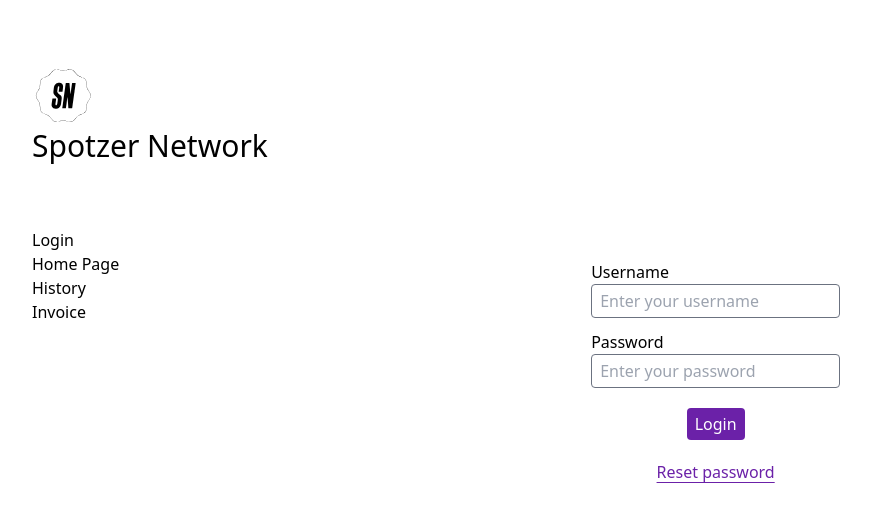
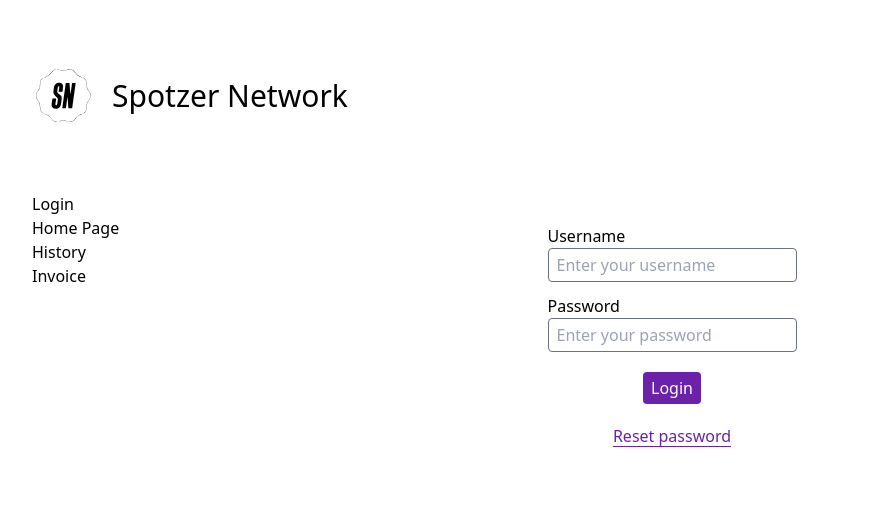
Before and after one commit to daniel-ghazi/spotzer-network, a React (Vite) app: page /spotzer-network/login in a window 1280 px wide. Shown: the top 522 px of the page, without its empty margins (32-903 px from the left). Built offline with nearby package versions, Linux system fonts and the light colour scheme.

Commit message:
refactor: navigation routes

```diff
--- a/src/components/layout/Header.tsx
+++ b/src/components/layout/Header.tsx
@@ -1,11 +1,15 @@
-import routePaths from "../../routing/routePaths";
+import ROUTE_PATHS from "../../routing/routePaths";
 import logo from "/src/assets/logo.svg";
 import { Link } from "react-router-dom";
 
 const Header = () => {
   return (
-    <header className="flex items-center p-4">
-      <Link to={routePaths.HOME} aria-label="Go to home page">
+    <header>
+      <Link
+        to={ROUTE_PATHS.HOME}
+        aria-label="Go to home page"
+        className="flex items-center p-4"
+      >
         <img src={logo} className="w-16 h-16 mr-4" alt="Spotzer Network Logo" />
         <h1 className="text-3xl">Spotzer Network</h1>
       </Link>
--- a/src/components/layout/Sidebar.tsx
+++ b/src/components/layout/Sidebar.tsx
@@ -1,28 +1,28 @@
-import routePaths from "../../routing/routePaths";
+import ROUTE_PATHS from "../../routing/routePaths";
 import Link from "../common/Link";
 
 const Sidebar = () => {
   return (
-    <aside aria-label="Main navigation" className="w-64 p-4">
+    <aside aria-label="Main navigation" className="min-w-32 p-4">
       <nav>
         <ul>
           <li>
-            <Link to={routePaths.LOGIN} ariaLabel="Navigate to login page">
+            <Link to={ROUTE_PATHS.LOGIN} ariaLabel="Navigate to login page">
               Login
             </Link>
           </li>
           <li>
-            <Link to={routePaths.HOME} ariaLabel="Navigate to home page">
+            <Link to={ROUTE_PATHS.HOME} ariaLabel="Navigate to home page">
               Home Page
             </Link>
           </li>
           <li>
-            <Link to={routePaths.HISTORY} ariaLabel="Navigate to history page">
+            <Link to={ROUTE_PATHS.HISTORY} ariaLabel="Navigate to history page">
               History
             </Link>
           </li>
           <li>
-            <Link to={routePaths.INVOICE} ariaLabel="Navigate to invoice page">
+            <Link to={ROUTE_PATHS.INVOICE} ariaLabel="Navigate to invoice page">
               Invoice
             </Link>
           </li>
--- a/src/routing/AppRoutes.tsx
+++ b/src/routing/AppRoutes.tsx
@@ -5,14 +5,15 @@ import HistoryPage from "../pages/HistoryPage";
 import HomePage from "../pages/HomePage";
 import InvoicePage from "../pages/InvoicePage";
 import LoginPage from "../pages/LoginPage";
+import ROUTE_PATHS from "./routePaths";
 
 const AppRoutes = () => (
   <Routes>
     <Route path="/" element={<App />}>
-      <Route path="/" element={<HomePage />} />
-      <Route path="login" element={<LoginPage />} />
-      <Route path="history" element={<HistoryPage />} />
-      <Route path="invoice" element={<InvoicePage />} />
+      <Route path={ROUTE_PATHS.HOME} element={<HomePage />} />
+      <Route path={ROUTE_PATHS.LOGIN} element={<LoginPage />} />
+      <Route path={ROUTE_PATHS.HISTORY} element={<HistoryPage />} />
+      <Route path={ROUTE_PATHS.INVOICE} element={<InvoicePage />} />
     </Route>
 
     <Route path="*" element={<ErrorPage />} />
--- a/src/routing/routePaths.ts
+++ b/src/routing/routePaths.ts
@@ -1,9 +1,9 @@
-const routePaths = {
+const ROUTE_PATHS = {
   HOME: "/",
   LOGIN: "/login",
-  RESET_PASSWORD: "/login",
+  RESET_PASSWORD: "/reset-password",
   HISTORY: "/history",
   INVOICE: "/invoice",
 };
 
-export default routePaths;
+export default ROUTE_PATHS;
```
